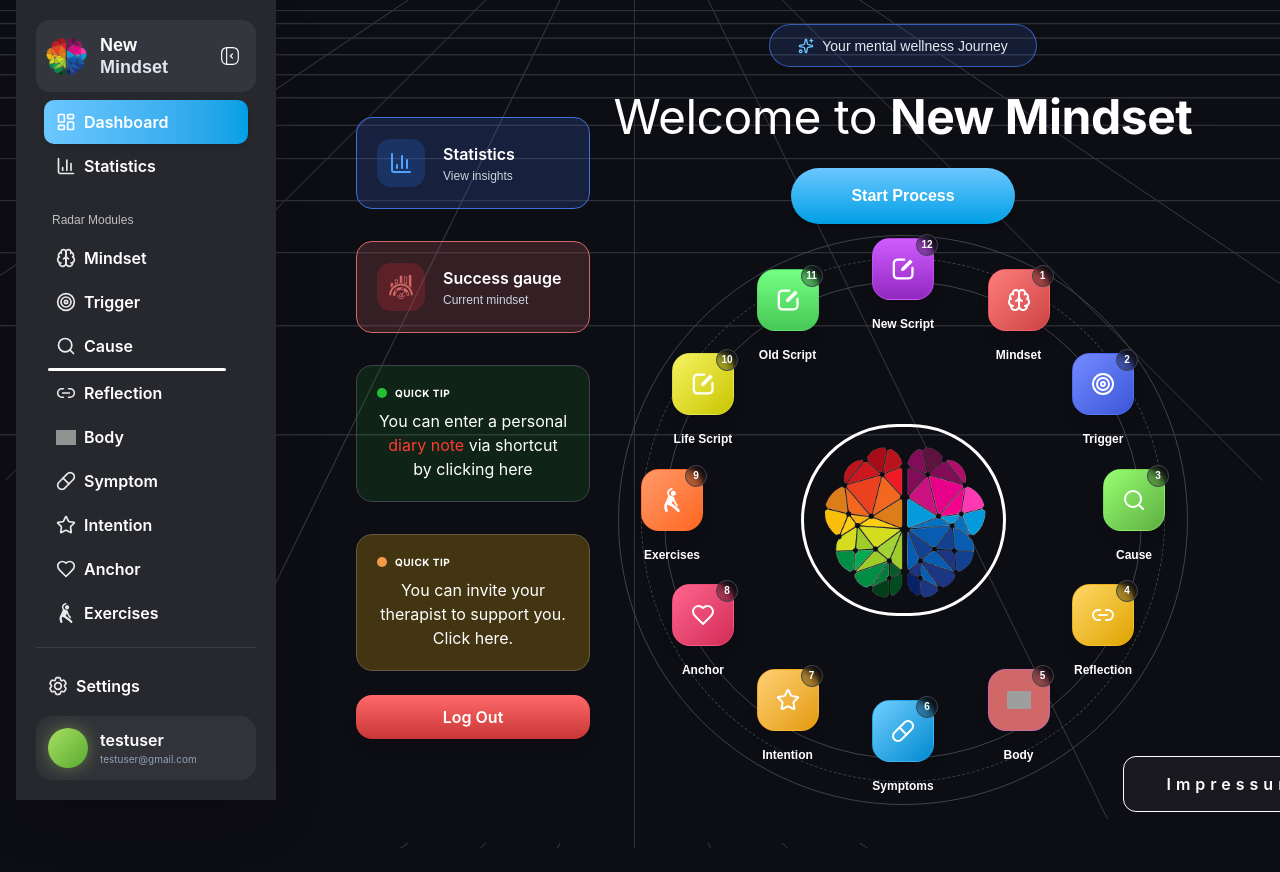
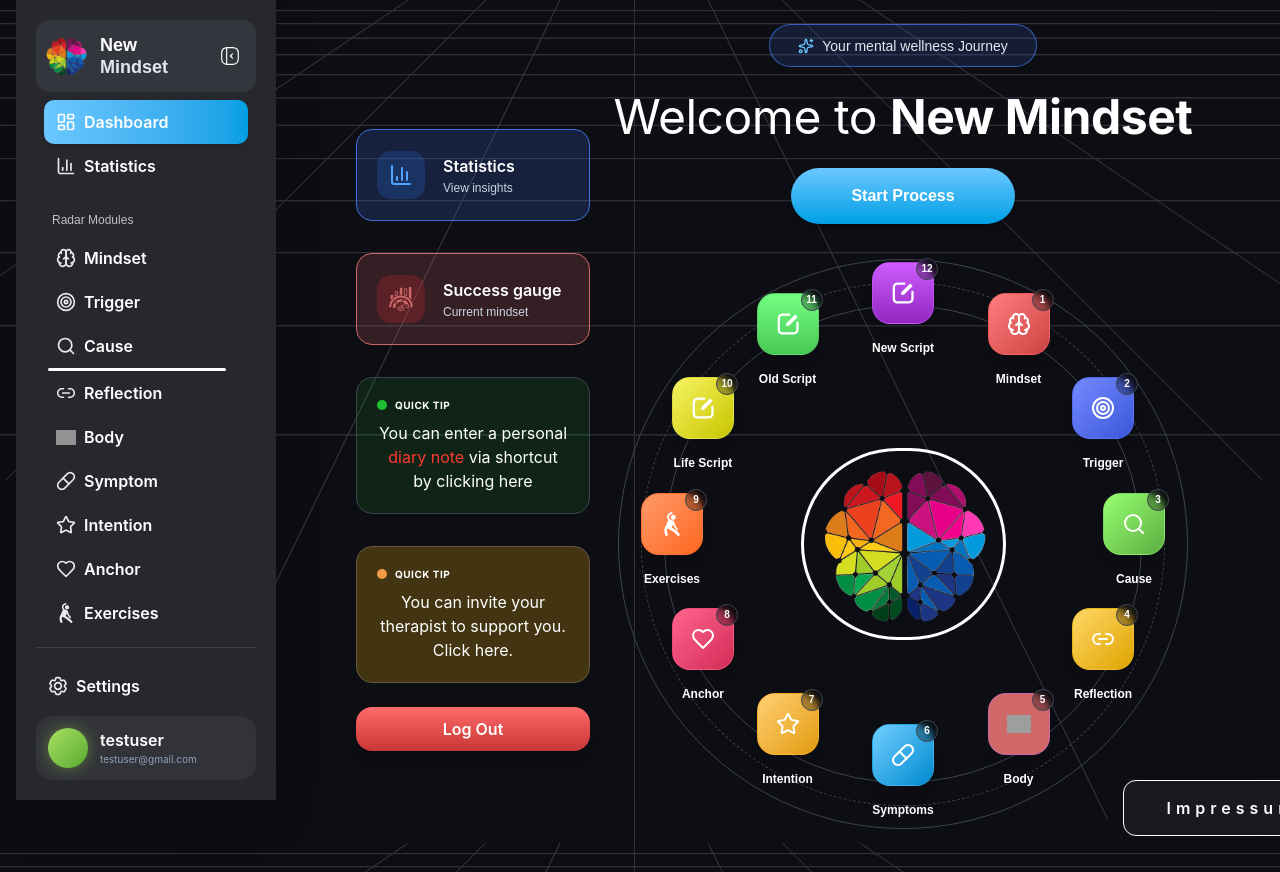
Before and after one commit to HafizAbeer/mind-set-1, a React (Vite) app: page /dashboard in a window 1280 px wide. Before the commit the page ends 848 px from the top, so only its background shows below. Built offline with nearby package versions, Linux system fonts and the light colour scheme; grey boxes are pictures that could not be loaded; a web font is replaced by a local one.

Commit message:
add clearance between start-process button and top radar icon

```diff
--- a/src/pages/Dashboard.jsx
+++ b/src/pages/Dashboard.jsx
@@ -134,7 +134,7 @@ const Dashboard = () => {
                     </div>
                   </div>
 
-                  <div className="w-full flex max-w-full items-center justify-center mt-0 mb-2 lg:mb-8 px-2 sm:px-3">
+                  <div className="w-full flex max-w-full items-center justify-center mt-8 sm:mt-10 lg:mt-6 mb-2 lg:mb-8 px-2 sm:px-3">
                     {/* Radar ~570px wide before scale; max-sm needs ~0.65 so 425px viewports don't clip */}
                     <div className="relative h-[340px] w-full max-w-[min(100%,640px)] origin-center overflow-visible max-sm:scale-[0.65] sm:h-[460px] sm:scale-[0.82] md:h-[560px] lg:h-[560px] lg:scale-100">
                       <RadarVisualization />
```
